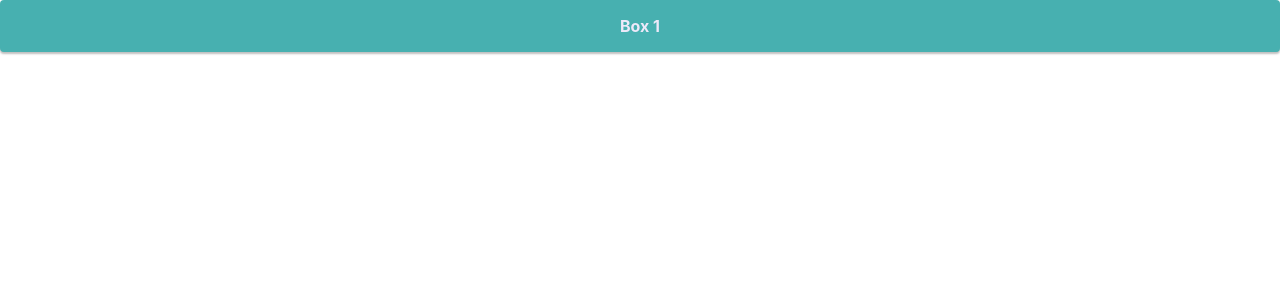
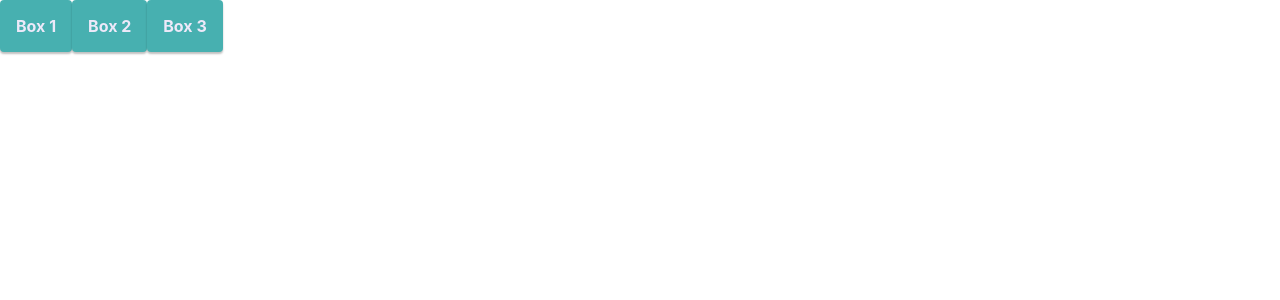
Before and after one commit to AdrianValdes/grid_typescript_storybook, a React (Create React App) app: page / in a window 1280 px wide. Shown: the top 300 px of the page. Built offline with nearby package versions, Linux system fonts and the light colour scheme.

Commit message:
add basic Grid container

```diff
--- a/src/App.tsx
+++ b/src/App.tsx
@@ -1,10 +1,23 @@
 import React from 'react';
 import Box from './components/Box/Box';
+import Grid from './components/Grid/Grid';
 
 function App() {
   return (
     <div className='App'>
-      <Box>Box 1</Box>
+      <Grid container>
+        <Grid item>
+          <Box>Box 1</Box>
+        </Grid>
+
+        <Grid item>
+          <Box>Box 2</Box>
+        </Grid>
+
+        <Grid item>
+          <Box>Box 3</Box>
+        </Grid>
+      </Grid>
     </div>
   );
 }
--- /dev/null
+++ b/src/components/Grid/Grid.module.scss
@@ -0,0 +1,9 @@
+.Grid {
+  &_container {
+    display: flex;
+  }
+
+  &_item {
+    display: block;
+  }
+}
--- /dev/null
+++ b/src/components/Grid/Grid.tsx
@@ -0,0 +1,19 @@
+import React, { ReactNode } from 'react';
+import styles from './Grid.module.scss';
+import cn from 'classnames';
+
+type PropTypes = {
+  children: ReactNode;
+  container?: boolean;
+  item?: boolean;
+};
+
+const Grid = ({ children, container, item }: PropTypes): JSX.Element => {
+  const classNames = cn({
+    [styles.Grid_container]: container,
+    [styles.Grid_item]: item,
+  });
+  return <div className={classNames}>{children}</div>;
+};
+
+export default Grid;
```
